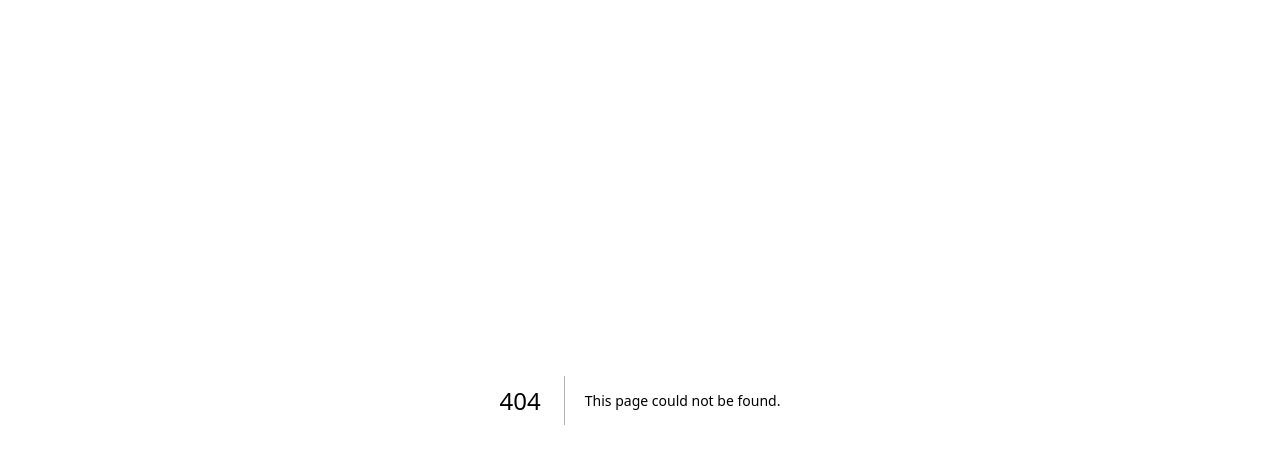
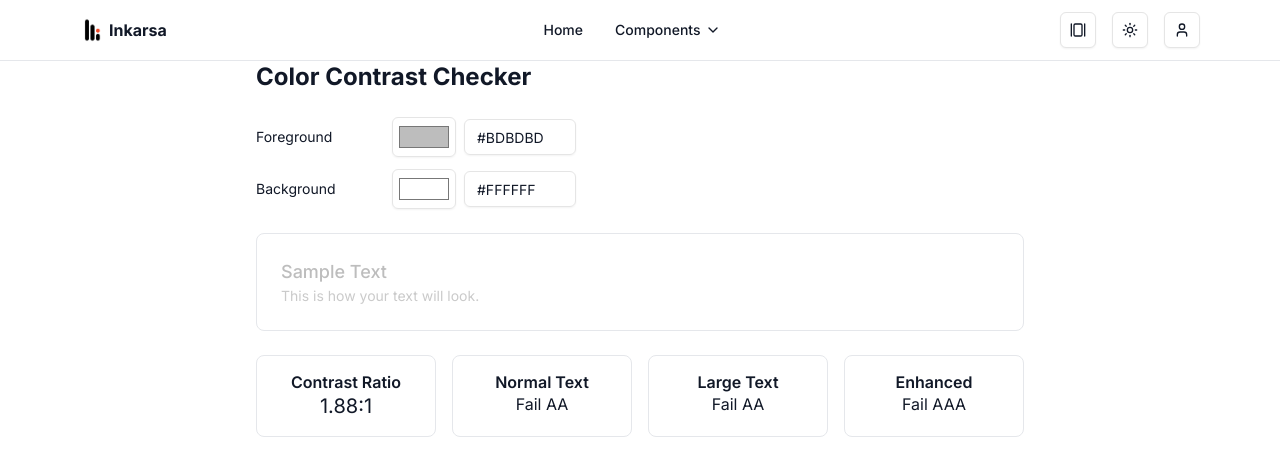
Before and after one commit to dhikad19/inkarsia, a Next.js app: page /tools/color-contrast-checker in a window 1280 px wide. Before the commit this address had no page. Shown: the top 476 px of the page. Built offline with nearby package versions, Linux system fonts and the light colour scheme; no server answers.

Commit message:
add more tools

```diff
--- /dev/null
+++ b/src/app/(public)/tools/color-contrast-checker/page.tsx
@@ -0,0 +1,34 @@
+"use client";
+import { useState } from "react";
+import ColorPicker from "@/components/Public/Tools/ColorContrastChecker/ColorPicker";
+import Preview from "@/components/Public/Tools/ColorContrastChecker/Preview";
+import Results from "@/components/Public/Tools/ColorContrastChecker/Results";
+import { contrastRatio, wcagEvaluation } from "@/lib/contrast";
+
+export default function ColorContrastPage() {
+  const [fg, setFg] = useState("#BDBDBD");
+  const [bg, setBg] = useState("#FFFFFF");
+
+  const ratio = contrastRatio(fg, bg);
+  const { normalText, largeText, enhanced } = wcagEvaluation(ratio);
+
+  return (
+    <div className="max-w-3xl mx-auto space-y-6">
+      <h1 className="text-2xl font-bold">Color Contrast Checker</h1>
+
+      <div className="space-y-3">
+        <ColorPicker label="Foreground" value={fg} onChange={setFg} />
+        <ColorPicker label="Background" value={bg} onChange={setBg} />
+      </div>
+
+      <Preview fg={fg} bg={bg} />
+
+      <Results
+        ratio={ratio}
+        normal={normalText}
+        large={largeText}
+        enhanced={enhanced}
+      />
+    </div>
+  );
+}
--- /dev/null
+++ b/src/app/(public)/tools/gradient-mixer/page.tsx
@@ -0,0 +1,73 @@
+"use client";
+import React, { useEffect, useState } from "react";
+import { GradientState } from "@/lib/types";
+import { defaultStops, uid } from "@/lib/gradient";
+import GradientPreview from "@/components/gradient-mixer/GradientPreview";
+import GradientControls from "@/components/gradient-mixer/GradientControls";
+import ColorStops from "@/components/gradient-mixer/ColorStops";
+import PresetGradients from "@/components/gradient-mixer/PresetGradients";
+import GeneratedCss from "@/components/gradient-mixer/GeneratedCss";
+
+const initialState: GradientState = {
+  type: "linear",
+  angle: 90,
+  stops: defaultStops(),
+  radialShape: "ellipse",
+  radialPos: "center",
+};
+
+export default function Page() {
+  const [state, setState] = useState<GradientState>(initialState);
+
+  // load state from ?g=... if present (share)
+  useEffect(() => {
+    try {
+      const params = new URLSearchParams(window.location.search);
+      const g = params.get("g");
+      if (g) {
+        const parsed = JSON.parse(decodeURIComponent(g));
+        // ensure basic shape
+        if (parsed && parsed.stops) {
+          // ensure ids
+          const stops = parsed.stops.map((s: any) => ({
+            ...s,
+            id: s.id ?? uid("s"),
+          }));
+          setState({ ...initialState, ...parsed, stops });
+        }
+      }
+    } catch (e) {
+      // ignore
+    }
+    // eslint-disable-next-line react-hooks/exhaustive-deps
+  }, []);
+
+  const applyPreset = (p: Partial<GradientState>) => {
+    const stops = p.stops
+      ? p.stops.map((s: any) => ({ ...s, id: s.id ?? uid("s") }))
+      : state.stops;
+    setState((s) => ({ ...s, ...p, stops }));
+  };
+
+  return (
+    <div className="max-w-5xl mx-auto p-6 space-y-6">
+      <h1 className="text-2xl font-bold">Gradient Mixer</h1>
+      <p className="text-sm text-muted-foreground">
+        Create stunning CSS gradients with visual controls.
+      </p>
+
+      <div className="grid md:grid-cols-3 gap-6">
+        <div className="md:col-span-2 space-y-4">
+          <GradientPreview state={state} />
+          <GradientControls state={state} setState={setState} />
+          <ColorStops state={state} setState={setState} />
+        </div>
+
+        <div className="space-y-4">
+          <PresetGradients apply={applyPreset} />
+          <GeneratedCss state={state} />
+        </div>
+      </div>
+    </div>
+  );
+}
--- a/src/components/Public/Tools/BoxShadowGenerator/BoxShadowControls.tsx
+++ b/src/components/Public/Tools/BoxShadowGenerator/BoxShadowControls.tsx
@@ -5,12 +5,22 @@ import { Button } from "@/components/ui/button";
 import { Input } from "@/components/ui/input";
 import { Slider } from "@/components/ui/slider";
 import { Switch } from "@/components/ui/switch";
-import { ArrowUp, ArrowDown, X } from "lucide-react";
+import { ArrowUp, ArrowDown, X, Plus, RotateCcw } from "lucide-react";
 
 interface Props {
   layers: ShadowLayer[];
   onChange: (layers: ShadowLayer[]) => void;
 }
+
+const defaultLayer: ShadowLayer = {
+  offsetX: 0,
+  offsetY: 4,
+  blur: 10,
+  spread: 0,
+  color: "#000000",
+  opacity: 0.25,
+  inset: false,
+};
 
 export default function BoxShadowControls({ layers, onChange }: Props) {
   const updateLayer = (i: number, key: keyof ShadowLayer, value: any) => {
@@ -25,6 +35,14 @@ export default function BoxShadowControls({ layers, onChange }: Props) {
     if (target < 0 || target >= layers.length) return;
     [newLayers[i], newLayers[target]] = [newLayers[target], newLayers[i]];
     onChange(newLayers);
+  };
+
+  const addLayer = () => {
+    onChange([...layers, { ...defaultLayer }]);
+  };
+
+  const resetLayers = () => {
+    onChange([{ ...defaultLayer }]);
   };
 
   return (
@@ -178,6 +196,16 @@ export default function BoxShadowControls({ layers, onChange }: Props) {
           </div>
         </div>
       ))}
+
+      {/* Action Buttons */}
+      <div className="flex gap-2">
+        <Button variant="outline" onClick={addLayer}>
+          <Plus className="h-4 w-4 mr-1" /> Add Layer
+        </Button>
+        <Button variant="outline" onClick={resetLayers}>
+          <RotateCcw className="h-4 w-4 mr-1" /> Reset
+        </Button>
+      </div>
     </div>
   );
 }
--- a/src/components/Public/Tools/BoxShadowGenerator/PresetButtons.tsx
+++ b/src/components/Public/Tools/BoxShadowGenerator/PresetButtons.tsx
@@ -1,13 +1,14 @@
 "use client";
-import React from "react";
+import React, { useState } from "react";
 import { ShadowLayer } from "@/lib/types";
 import { Button } from "@/components/ui/button";
+import { parseHexColor } from "@/utils/color";
 
 interface Props {
   onSelect: (layers: ShadowLayer[]) => void;
 }
 
-const presets: { name: string; layers: ShadowLayer[] }[] = [
+const rawPresets: { name: string; layers: Omit<ShadowLayer, "opacity">[] }[] = [
   {
     name: "Soft",
     layers: [
@@ -18,7 +19,6 @@ const presets: { name: string; layers: ShadowLayer[] }[] = [
         spread: -4,
         color: "#00000033",
         inset: false,
-        opacity: 0,
       },
     ],
   },
@@ -32,7 +32,6 @@ const presets: { name: string; layers: ShadowLayer[] }[] = [
         spread: 0,
         color: "#00ffff",
         inset: false,
-        opacity: 0,
       },
     ],
   },
@@ -46,7 +45,6 @@ const presets: { name: string; layers: ShadowLayer[] }[] = [
         spread: 0,
         color: "#00000020",
         inset: false,
-        opacity: 0,
       },
       {
         offsetX: -6,
@@ -55,7 +53,6 @@ const presets: { name: string; layers: ShadowLayer[] }[] = [
         spread: 0,
         color: "#ffffffcc",
         inset: false,
-        opacity: 0,
       },
     ],
   },
@@ -69,7 +66,6 @@ const presets: { name: string; layers: ShadowLayer[] }[] = [
         spread: 0,
         color: "#00000080",
         inset: false,
-        opacity: 0,
       },
     ],
   },
@@ -83,7 +79,6 @@ const presets: { name: string; layers: ShadowLayer[] }[] = [
         spread: 0,
         color: "#00000022",
         inset: false,
-        opacity: 0,
       },
       {
         offsetX: 0,
@@ -92,21 +87,113 @@ const presets: { name: string; layers: ShadowLayer[] }[] = [
         spread: -4,
         color: "#00000033",
         inset: false,
-        opacity: 0,
+      },
+    ],
+  },
+  {
+    name: "Floating",
+    layers: [
+      {
+        offsetX: 0,
+        offsetY: 15,
+        blur: 35,
+        spread: -5,
+        color: "#00000040",
+        inset: false,
+      },
+    ],
+  },
+  {
+    name: "Glow",
+    layers: [
+      {
+        offsetX: 0,
+        offsetY: 0,
+        blur: 25,
+        spread: 5,
+        color: "#ff00ff88",
+        inset: false,
+      },
+    ],
+  },
+  {
+    name: "Inset Soft",
+    layers: [
+      {
+        offsetX: 0,
+        offsetY: 2,
+        blur: 6,
+        spread: 2,
+        color: "#00000033",
+        inset: true,
+      },
+    ],
+  },
+  {
+    name: "Retro Pop",
+    layers: [
+      {
+        offsetX: 4,
+        offsetY: 4,
+        blur: 0,
+        spread: 0,
+        color: "#ff0000aa",
+        inset: false,
+      },
+      {
+        offsetX: 8,
+        offsetY: 8,
+        blur: 0,
+        spread: 0,
+        color: "#0000ffaa",
+        inset: false,
+      },
+    ],
+  },
+  {
+    name: "Ambient",
+    layers: [
+      {
+        offsetX: 0,
+        offsetY: 20,
+        blur: 50,
+        spread: -10,
+        color: "#00000033",
+        inset: false,
+      },
+      {
+        offsetX: 0,
+        offsetY: 10,
+        blur: 30,
+        spread: -15,
+        color: "#00000022",
+        inset: false,
       },
     ],
   },
 ];
 
 export default function PresetButtons({ onSelect }: Props) {
+  const [active, setActive] = useState<string | null>(null);
+
+  const handleClick = (name: string, rawLayers: any[]) => {
+    const parsedLayers: ShadowLayer[] = rawLayers.map((l) => {
+      const { color, opacity } = parseHexColor(l.color);
+      return { ...l, color, opacity };
+    });
+
+    setActive(name);
+    onSelect(parsedLayers);
+  };
+
   return (
     <div className="flex flex-wrap gap-2">
-      {presets.map((p) => (
+      {rawPresets.map((p) => (
         <Button
           key={p.name}
           size="sm"
-          variant="secondary"
-          onClick={() => onSelect(p.layers)}
+          variant={active === p.name ? "default" : "secondary"}
+          onClick={() => handleClick(p.name, p.layers)}
         >
           {p.name}
         </Button>
--- /dev/null
+++ b/src/components/Public/Tools/ColorContrastChecker/ColorPicker.tsx
@@ -0,0 +1,28 @@
+"use client";
+import { Input } from "@/components/ui/input";
+
+interface Props {
+  label: string;
+  value: string;
+  onChange: (v: string) => void;
+}
+
+export default function ColorPicker({ label, value, onChange }: Props) {
+  return (
+    <div className="flex items-center gap-2">
+      <label className="text-sm w-32">{label}</label>
+      <Input
+        type="color"
+        value={value}
+        onChange={(e) => onChange(e.target.value)}
+        className="w-16 h-10 p-1"
+      />
+      <Input
+        type="text"
+        value={value}
+        onChange={(e) => onChange(e.target.value)}
+        className="w-28"
+      />
+    </div>
+  );
+}
--- /dev/null
+++ b/src/components/Public/Tools/ColorContrastChecker/Preview.tsx
@@ -0,0 +1,16 @@
+interface Props {
+  fg: string;
+  bg: string;
+}
+
+export default function Preview({ fg, bg }: Props) {
+  return (
+    <div
+      className="p-6 rounded-lg border mt-4"
+      style={{ color: fg, backgroundColor: bg }}
+    >
+      <h3 className="text-lg font-medium">Sample Text</h3>
+      <p className="text-sm opacity-80">This is how your text will look.</p>
+    </div>
+  );
+}
--- /dev/null
+++ b/src/components/Public/Tools/ColorContrastChecker/Results.tsx
@@ -0,0 +1,29 @@
+interface Props {
+  ratio: number;
+  normal: string;
+  large: string;
+  enhanced: string;
+}
+
+export default function Results({ ratio, normal, large, enhanced }: Props) {
+  return (
+    <div className="grid grid-cols-4 gap-4 mt-6">
+      <div className="rounded-lg border p-4 text-center">
+        <h4 className="font-semibold">Contrast Ratio</h4>
+        <p className="text-xl">{ratio}:1</p>
+      </div>
+      <div className="rounded-lg border p-4 text-center">
+        <h4 className="font-semibold">Normal Text</h4>
+        <p>{normal}</p>
+      </div>
+      <div className="rounded-lg border p-4 text-center">
+        <h4 className="font-semibold">Large Text</h4>
+        <p>{large}</p>
+      </div>
+      <div className="rounded-lg border p-4 text-center">
+        <h4 className="font-semibold">Enhanced</h4>
+        <p>{enhanced}</p>
+      </div>
+    </div>
+  );
+}
--- /dev/null
+++ b/src/lib/contrast.ts
@@ -0,0 +1,43 @@
+export function getLuminance(hex: string): number {
+  const rgb = hexToRgb(hex);
+  if (!rgb) return 0;
+
+  const [r, g, b] = rgb.map((v) => {
+    const c = v / 255;
+    return c <= 0.03928 ? c / 12.92 : Math.pow((c + 0.055) / 1.055, 2.4);
+  });
+
+  return 0.2126 * r + 0.7152 * g + 0.0722 * b;
+}
+
+export function hexToRgb(hex: string): [number, number, number] | null {
+  let c = hex.replace("#", "");
+  if (c.length === 3) {
+    c = c
+      .split("")
+      .map((x) => x + x)
+      .join("");
+  }
+  if (c.length !== 6) return null;
+
+  const r = parseInt(c.slice(0, 2), 16);
+  const g = parseInt(c.slice(2, 4), 16);
+  const b = parseInt(c.slice(4, 6), 16);
+
+  return [r, g, b];
+}
+
+export function contrastRatio(fg: string, bg: string): number {
+  const L1 = getLuminance(fg);
+  const L2 = getLuminance(bg);
+  const ratio = (Math.max(L1, L2) + 0.05) / (Math.min(L1, L2) + 0.05);
+  return Math.round(ratio * 100) / 100;
+}
+
+export function wcagEvaluation(ratio: number) {
+  return {
+    normalText: ratio >= 4.5 ? "Pass AA" : "Fail AA",
+    largeText: ratio >= 3 ? "Pass AA" : "Fail AA",
+    enhanced: ratio >= 7 ? "Pass AAA" : "Fail AAA",
+  };
+}
--- /dev/null
+++ b/src/utils/color.ts
@@ -0,0 +1,10 @@
+export function parseHexColor(hex: string): { color: string; opacity: number } {
+  if (hex.length === 9) {
+    const r = hex.slice(1, 3);
+    const g = hex.slice(3, 5);
+    const b = hex.slice(5, 7);
+    const a = parseInt(hex.slice(7, 9), 16) / 255;
+    return { color: `#${r}${g}${b}`, opacity: parseFloat(a.toFixed(2)) };
+  }
+  return { color: hex, opacity: 1 };
+}
```
